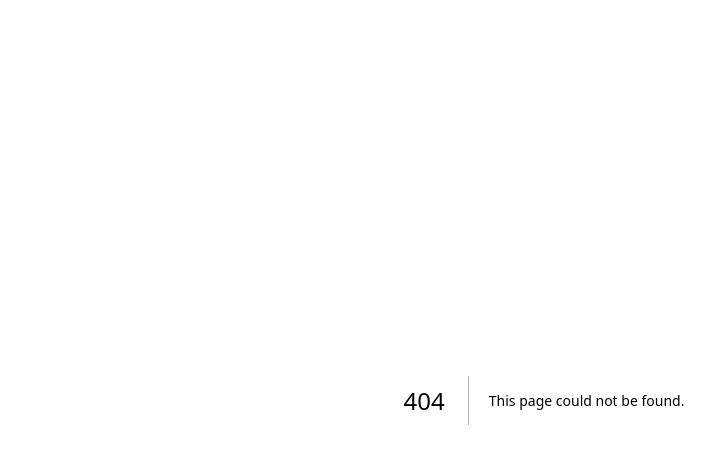
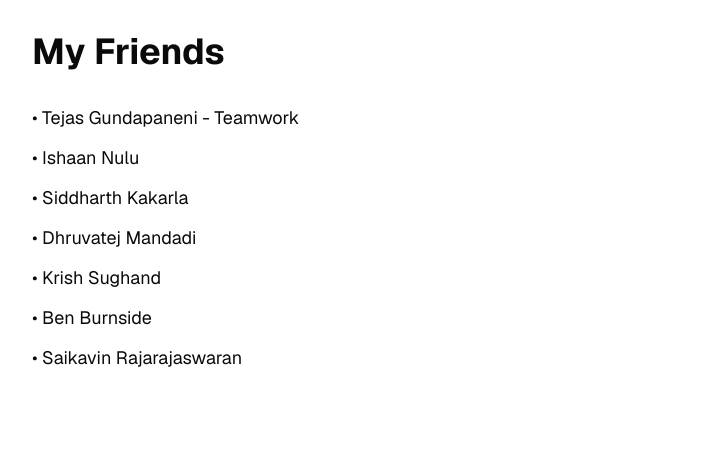
Before and after one commit to InfiniteCoder21/insight-app, a Next.js app: page /friends in a window 1280 px wide. Before the commit this address had no page. Shown: the top 464 px of the page, without its empty margins (96-811 px from the left). Built offline with nearby package versions, Linux system fonts and the light colour scheme.

Commit message:
added friends page and link

```diff
--- /dev/null
+++ b/app/friends/page.tsx
@@ -0,0 +1,18 @@
+export default function FriendsPage() {
+  return (
+    <main className="min-h-screen flex flex-col items-center p-8">
+      <div className="w-full max-w-5xl">
+        <h1 className="text-4xl font-bold mb-8 text-foreground">My Friends</h1>
+        <ul className="space-y-3 text-foreground text-lg">
+          <li>• Tejas Gundapaneni - Teamwork</li>
+          <li>• Ishaan Nulu</li>
+          <li>• Siddharth Kakarla</li>
+          <li>• Dhruvatej Mandadi</li>
+          <li>• Krish Sughand</li>
+          <li>• Ben Burnside</li>
+          <li>• Saikavin Rajarajaswaran</li>
+        </ul>
+      </div>
+    </main>
+  );
+}
--- a/app/page.tsx
+++ b/app/page.tsx
@@ -17,6 +17,9 @@ export default function Home() {
           <div className="w-full max-w-5xl flex justify-between items-center p-3 px-5 text-sm">
             <div className="flex gap-5 items-center font-semibold">
               <Link href={"/"}>Next.js Supabase Starter</Link>
+              <Link href={"/friends"} className="hover:underline">
+                Friends Page
+                </Link>
               <div className="flex items-center gap-2">
                 <DeployButton />
               </div>
```
